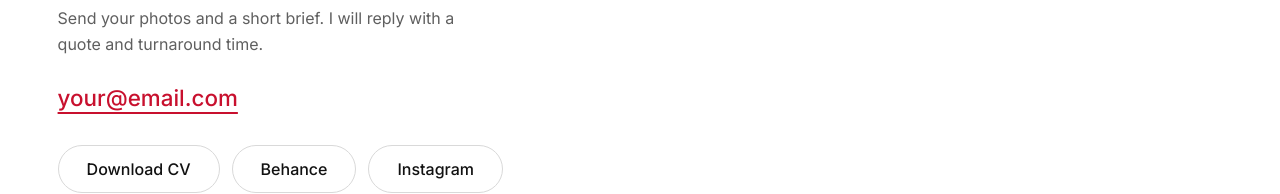
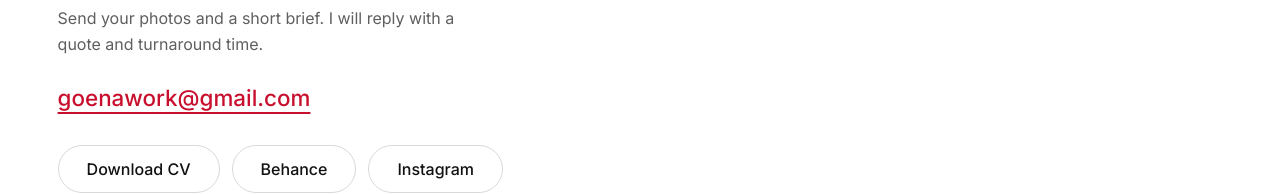
Before and after one commit to goenawork/portofolio, a plain HTML site: page index.html in a window 1280 px wide. Shown: the part 4066-4260 px from the top of the page. Drawn offline with Linux system fonts and the light colour scheme.

Commit message:
Update email contact address in index.html

```diff
--- a/index.html
+++ b/index.html
@@ -76,7 +76,7 @@
   <section class="contact" id="contact">
     <h2>Let’s work<br>together</h2>
     <p class="lead">Send your photos and a short brief. I will reply with a quote and turnaround time.</p>
-    <a class="mail" href="mailto:your@email.com">your@email.com</a>
+    <a class="mail" href="mailto:goenawork@gmail.com ">goenawork@gmail.com</a>
     <div class="actions">
       <a class="btn line" href="assets/cv.pdf" download>Download CV</a>
       <a class="btn line" href="https://www.behance.net/graphicgoen" target="_blank" rel="noopener">Behance</a>
```
